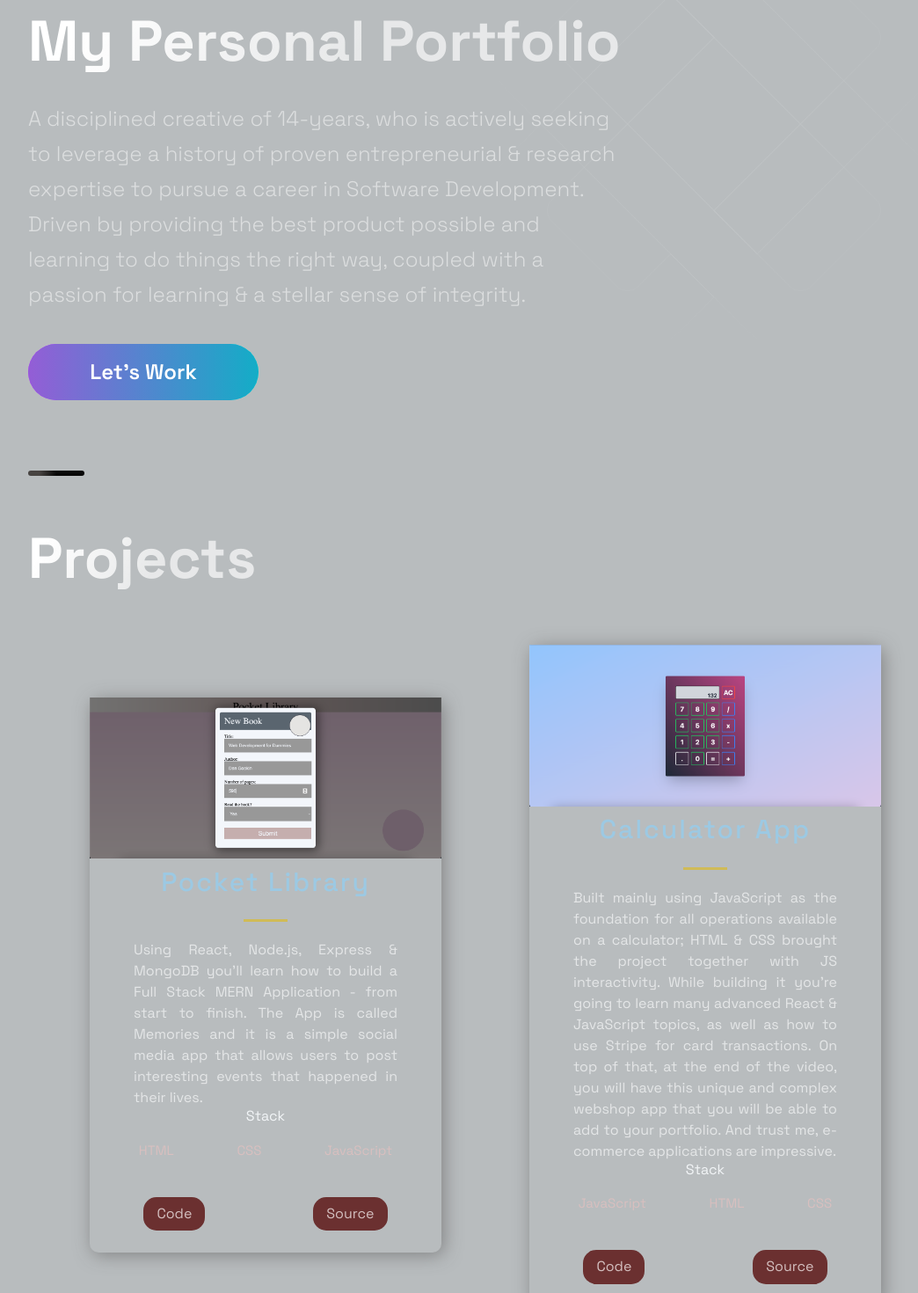
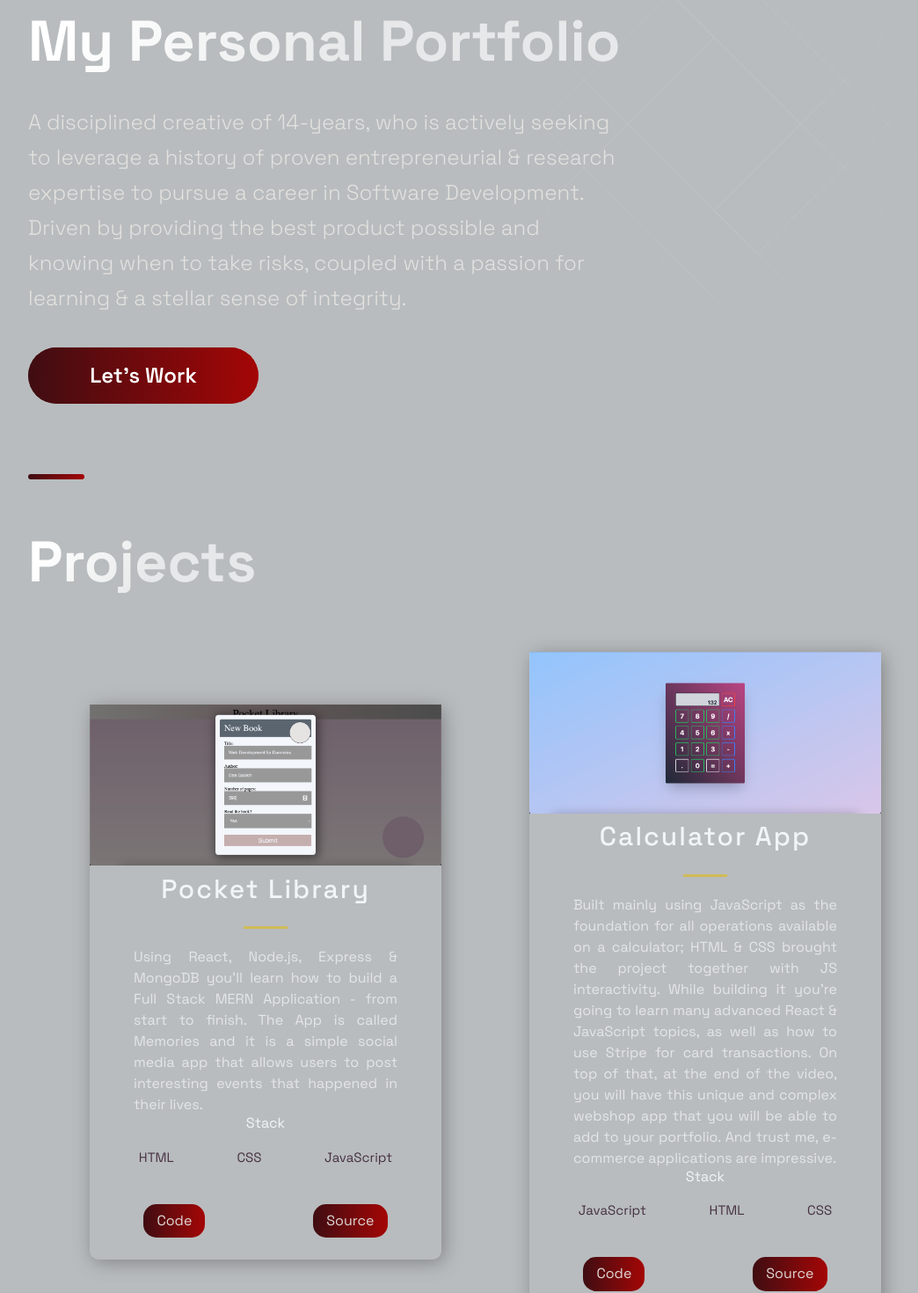
Before and after one commit to marioebros/portfolio-master, a Next.js app: page / in a window 1280 px wide. Shown: the part 251-1721 px from the top of the page at 88% size, without its empty margins (88-1132 px from the left). Built offline with nearby package versions, Linux system fonts and the light colour scheme.

Commit message:
Updated font and button colors

```diff
--- a/src/components/Acomplishments/Acomplishments.js
+++ b/src/components/Acomplishments/Acomplishments.js
@@ -8,10 +8,10 @@ import {
 import { Box, Boxes, BoxNum, BoxText } from "./AcomplishmentsStyles";
 
 const data = [
-  { number: 20, text: "Open Source Projects" },
-  { number: 1000, text: "Students" },
-  { number: 1900, text: "Github Followers" },
-  { number: 5000, text: "Github Stars" },
+  { number: 2, text: "Degrees Earned" },
+  { number: 1000, text: "Clients Reached" },
+  { number: 20, text: "Projects Created" },
+  { number: 231, text: "Github Contributions" },
 ];
 
 const Acomplishments = () => (
--- a/src/components/Hero/Hero.js
+++ b/src/components/Hero/Hero.js
@@ -19,8 +19,8 @@ const Hero = (props) => (
         A disciplined creative of 14-years, who is actively seeking to leverage
         a history of proven entrepreneurial & research expertise to pursue a
         career in Software Development. Driven by providing the best product
-        possible and learning to do things the right way, coupled with a passion
-        for learning & a stellar sense of integrity.
+        possible and knowing when to take risks, coupled with a passion for
+        learning & a stellar sense of integrity.
       </SectionText>
       <Button onClick={() => (window.location = "https://google.com")}>
         Let's Work
--- a/src/components/Projects/ProjectsStyles.js
+++ b/src/components/Projects/ProjectsStyles.js
@@ -1,11 +1,11 @@
-import styled from 'styled-components';
+import styled from "styled-components";
 
 export const Img = styled.img`
-  width:100%;
-  height:100%;
+  width: 100%;
+  height: 100%;
   object-fit: cover;
   overflow: hidden;
-`
+`;
 
 export const GridContainer = styled.section`
   display: grid;
@@ -20,8 +20,7 @@ row-gap: 3rem;
     padding: 2rem;
     padding-bottom: 0;
   }
-
-`
+`;
 export const BlogCard = styled.div`
   border-radius: 10px;
   box-shadow: 3px 3px 20px rgba(80, 78, 78, 0.5);
@@ -35,16 +34,18 @@ export const TitleContent = styled.div`
   text-align: center;
   z-index: 20;
   width: 100%;
-
 `;
-
 
 export const HeaderThree = styled.h3`
   font-weight: 500;
   letter-spacing: 2px;
-  color: #9cc9e3;
-  padding: .5rem 0;
-  font-size: ${(props) => props.title ? '3rem' : '2rem'};
+  color: linear-gradient(
+    121.57deg,
+    #ffffff 5%,
+    rgba(255, 255, 255, 0.66) 90.15%
+  );
+  padding: 0.5rem 0;
+  font-size: ${(props) => (props.title ? "3rem" : "2rem")};
 `;
 
 export const Hr = styled.hr`
@@ -59,12 +60,11 @@ export const Intro = styled.div`
   width: 170px;
   margin: 0 auto;
   color: #dce3e7;
-  font-family: 'Droid Serif', serif;
+  font-family: "Droid Serif", serif;
   font-size: 13px;
   font-style: italic;
   line-height: 18px;
 `;
-
 
 export const CardInfo = styled.p`
   width: 100%;
@@ -74,11 +74,9 @@ export const CardInfo = styled.p`
   line-height: 24px;
   text-align: justify;
   @media ${(props) => props.theme.breakpoints.sm} {
-    padding:.3rem
-
+    padding: 0.3rem;
   }
 `;
-
 
 export const UtilityList = styled.ul`
   list-style-type: none;
@@ -89,15 +87,17 @@ export const UtilityList = styled.ul`
 `;
 
 export const ExternalLinks = styled.a`
-color:#d4c0c0;
+  color: rgba(229, 228, 226, 0.95);
   font-size: 1.6rem;
-padding:1rem 1.5rem;
-background: #6b3030;
+  padding: 1rem 1.5rem;
+  background: ${({ alt }) =>
+    alt
+      ? "linear-gradient(270deg, #A71D31 0%, #3F0D12 100%)"
+      : "linear-gradient(270deg, #A40606 0%, #3F0D12 100%)"};
   border-radius: 15px;
   transition: 0.5s;
-&:hover{
+  &:hover {
     background: #801414;
-
   }
 `;
 
@@ -105,8 +105,8 @@ export const TagList = styled.ul`
   display: flex;
   justify-content: space-around;
   padding: 2rem;
-`
+`;
 export const Tag = styled.li`
-color: #d8bfbf;
+  color: #473144;
   font-size: 1.5rem;
-`
+`;
--- a/src/constants/constants.js
+++ b/src/constants/constants.js
@@ -43,8 +43,14 @@ export const projects = [
 
 export const TimeLineData = [
   { year: 2018, text: "Finished Masters program in Trombone @ BU" },
-  { year: 2019, text: "Worked in construction as foreman & moved to NYC" },
+  {
+    year: 2019,
+    text: "Worked in construction & moved to NYC to work with a start-up rental company",
+  },
   { year: 2020, text: 'Began working "online" full-time' },
   { year: 2021, text: "Started my developer journey" },
-  { year: 2022, text: "Began making projects and pursuing full-time" },
+  {
+    year: 2022,
+    text: "Began making projects and pursuing software development full-time",
+  },
 ];
--- a/src/styles/GlobalComponents/index.js
+++ b/src/styles/GlobalComponents/index.js
@@ -37,7 +37,7 @@ export const SectionTitle = styled.h2`
   );
   -webkit-background-clip: text;
   -webkit-text-fill-color: transparent;
-  margin-bottom: 16px;
+  margin-bottom: 20px;
   padding: ${(props) => (props.main ? "58px 0 16px" : "0")};
 
   @media ${(props) => props.theme.breakpoints.md} {
@@ -64,7 +64,7 @@ export const SectionText = styled.p`
   line-height: 40px;
   font-weight: 300;
   padding-bottom: 3.6rem;
-  color: rgba(255, 255, 255, 0.5);
+  color: rgba(229, 228, 226, 0.95);
 
   @media ${(props) => props.theme.breakpoints.md} {
     max-width: 670px;
@@ -87,8 +87,8 @@ export const SectionDivider = styled.div`
   background-color: #fff;
   background: ${(props) =>
     props.colorAlt
-      ? "linear-gradient(270deg, #080808 50%, #474341 80%)"
-      : "linear-gradient(270deg, #080808 50%, #474341 80%)"};
+      ? "linear-gradient(270deg, #A71D31 0%, #3F0D12 100%)"
+      : "linear-gradient(270deg, #A40606 0%, #3F0D12 100%)"};
 
   margin: ${(props) => (props.divider ? "4rem 0" : "")};
 
@@ -140,7 +140,7 @@ export const SecondaryBtn = styled.button`
   }
 
   &:hover {
-    color: #0f1624;
+    color: #3f0d12;
     background: #fff;
     border: 1px solid #fff;
   }
@@ -184,8 +184,8 @@ export const ButtonBack = styled.div`
   color: #fff;
   background: ${({ alt }) =>
     alt
-      ? "linear-gradient(270deg, #ff622e 0%, #B133FF 100%)"
-      : "linear-gradient(270deg, #00DBD8 0%, #B133FF 100%)"};
+      ? "linear-gradient(270deg, #A71D31 0%, #3F0D12 100%)"
+      : "linear-gradient(270deg, #A40606 0%, #3F0D12 100%)"};
   cursor: pointer;
   transition: 0.5s ease;
   position: relative;
@@ -219,8 +219,8 @@ export const ButtonFront = styled.button`
   height: 100%;
   background: ${({ alt }) =>
     alt
-      ? "linear-gradient(270deg, #F46737 0%, #945DD6 100%)"
-      : "linear-gradient(270deg, #13ADC7 0%, #945DD6 100%)"};
+      ? "linear-gradient(270deg, #A71D31 0%, #3F0D12 100%)"
+      : "linear-gradient(270deg, #A40606 0%, #3F0D12 100%)"};
   opacity: ${({ disabled }) => (disabled ? ".5" : "1")};
   transition: 0.4s ease;
   font-size: ${({ alt }) => (alt ? "20px" : "24px")};
```
Lines whose indentation alone changed are shown as unchanged.
